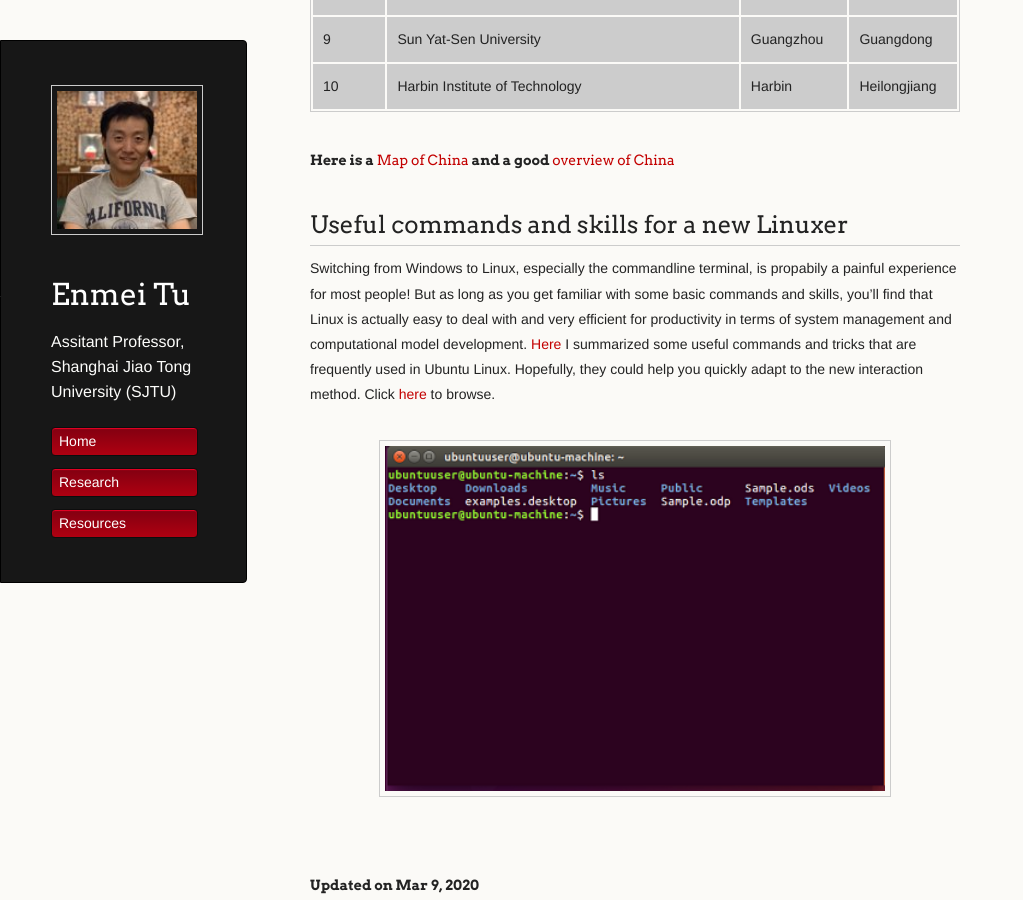
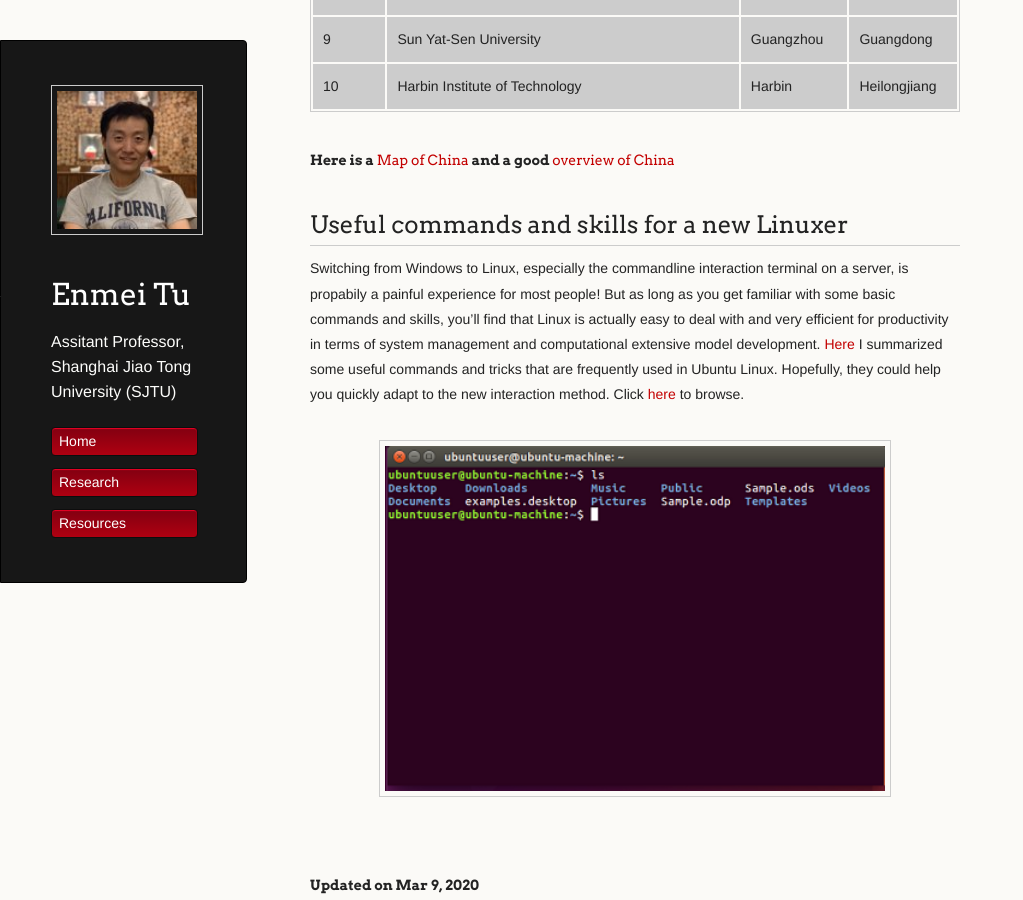
Before and after one commit to hellotem/enmeitu.github.io, a Jekyll site: the page built from resource/index.md, in a window 1280 px wide and 900 px high, scrolled down 1320 px. Shown: the whole window, without its empty margins (0-1023 px from the left). Built offline with Jekyll 4.4.1, drawn with Linux system fonts in a browser that asks for light colours; our own code applies the rules of GitHub Pages for plain Markdown files.

Commit message:
Update index.md

```diff
--- a/resource/index.md
+++ b/resource/index.md
@@ -39,7 +39,7 @@
 #### Here is a [Map of China](https://www.chinadiscovery.com/china-maps/china-provincial-map.html) and a good [overview of China](https://www.chinadiscovery.com/travel-guide/facts.html)
 
 ## Useful commands and skills for a new Linuxer
-Switching from Windows to Linux, especially the commandline terminal, is propabily a painful experience for most people! But as long as you get familiar with some basic commands and skills, you'll find that Linux is actually easy to deal with and very efficient for productivity in terms of system management and computational model development. [Here](linux.md) I summarized some useful commands and tricks that are frequently used in Ubuntu Linux. Hopefully, they could help you quickly adapt to the new interaction method. Click [here](linux.md) to browse.
+Switching from Windows to Linux, especially the commandline interaction terminal on a server, is propabily a painful experience for most people! But as long as you get familiar with some basic commands and skills, you'll find that Linux is actually easy to deal with and very efficient for productivity in terms of system management and computational extensive model development. [Here](linux.md) I summarized some useful commands and tricks that are frequently used in Ubuntu Linux. Hopefully, they could help you quickly adapt to the new interaction method. Click [here](linux.md) to browse.
 
 <div style="text-align:center"><img src="1111.png" alt="Markdown Monster icon" align="center" width="500" /></div>
 
```
